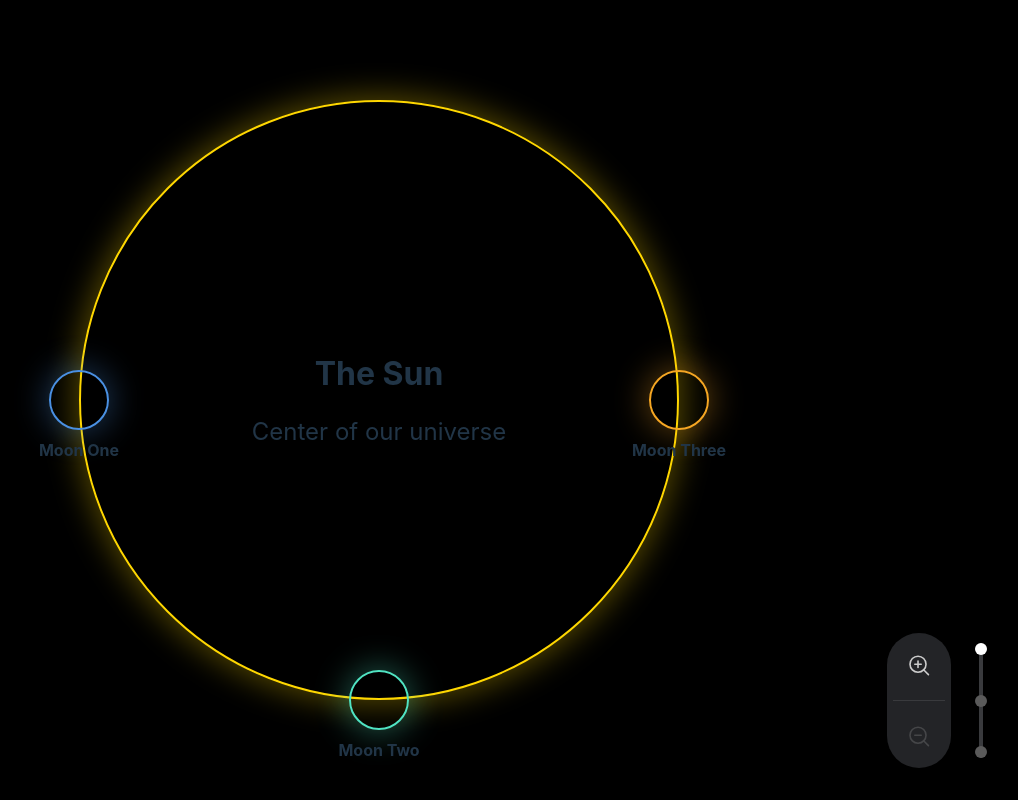
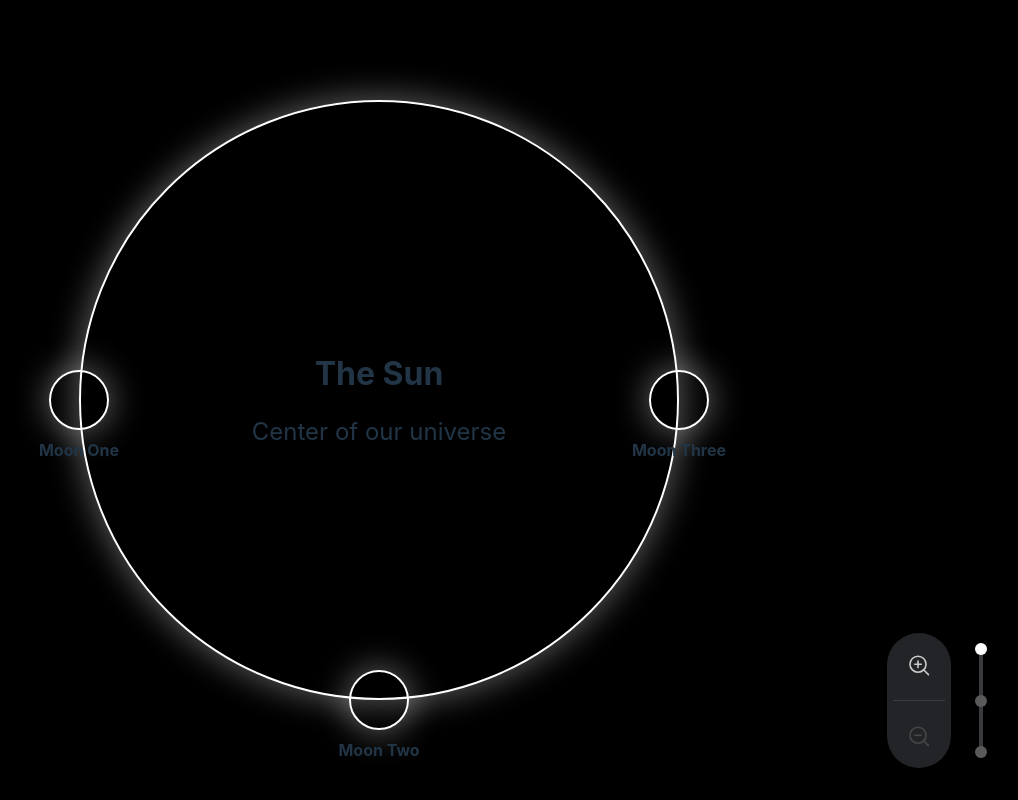
Before and after one commit to preetoshii/journey, a React (Vite) app: page / in a window 1280 px wide. Shown: the whole page, without its empty margins (261-1279 px from the left). Built offline with nearby package versions, Linux system fonts and the light colour scheme.

Commit message:
fix: smoother moon subtitle fade and improved L1 title spacing - Subtitle now fades in/out smoothly instead of popping - Increased spacing between moon and title in Level 1 for better readability - Border color and glow remain white for all nodes

```diff
--- a/src/components/ZoomWorld/SunMoonNode.tsx
+++ b/src/components/ZoomWorld/SunMoonNode.tsx
@@ -123,8 +123,8 @@ export const SunMoonNode = ({ node }: SunMoonNodeProps) => {
           justifyContent: "center",
           position: "relative",
           borderStyle: "solid",
-          borderColor: color,
-          boxShadow: `0 0 32px 4px ${color}55`
+          borderColor: "white",
+          boxShadow: `0 0 32px 4px rgba(255, 255, 255, 0.33)`
         }}
         initial={{
           width: isMoon ? (currentLevel === "level1" ? CIRCLE_LARGE_SIZE : CIRCLE_SMALL_SIZE) : CIRCLE_LARGE_SIZE,
@@ -170,7 +170,7 @@ export const SunMoonNode = ({ node }: SunMoonNodeProps) => {
           }}
           animate={{
             top: currentLevel === "level1"
-              ? moonCircleSize + 20
+              ? moonCircleSize + 40
               : CIRCLE_LARGE_SIZE / 2,
             transform: 'translate(-50%, -50%)',
           }}
@@ -200,25 +200,23 @@ export const SunMoonNode = ({ node }: SunMoonNodeProps) => {
           >
             {title}
           </motion.h3>
-          <AnimatePresence>
-            {currentLevel === "level2" && (
           <motion.p
-                key="subtitle"
-                initial={{ opacity: 0 }}
-                animate={{ opacity: 1, scale: 1 }}
-                exit={{ opacity: 0 }}
-                transition={{
-                  opacity: { delay: 0.3, duration: 0.3 }
-                }}
             style={{
               margin: "1rem 0 0",
-                  fontSize: moonSubtitleFontSize
+              fontSize: moonSubtitleFontSize,
+              height: "1.5rem", // Reserve space for the subtitle
+            }}
+            animate={{
+              opacity: currentLevel === "level2" ? 1 : 0,
+              scale: currentLevel === "level2" ? 1 : 0.8
+            }}
+            transition={{
+              opacity: { duration: 0.4 },
+              scale: { duration: 0.2 }
             }}
           >
             {subtitle}
           </motion.p>
-            )}
-          </AnimatePresence>
         </motion.div>
       )}
     </motion.div>
```
Lines whose indentation alone changed are shown as unchanged.
